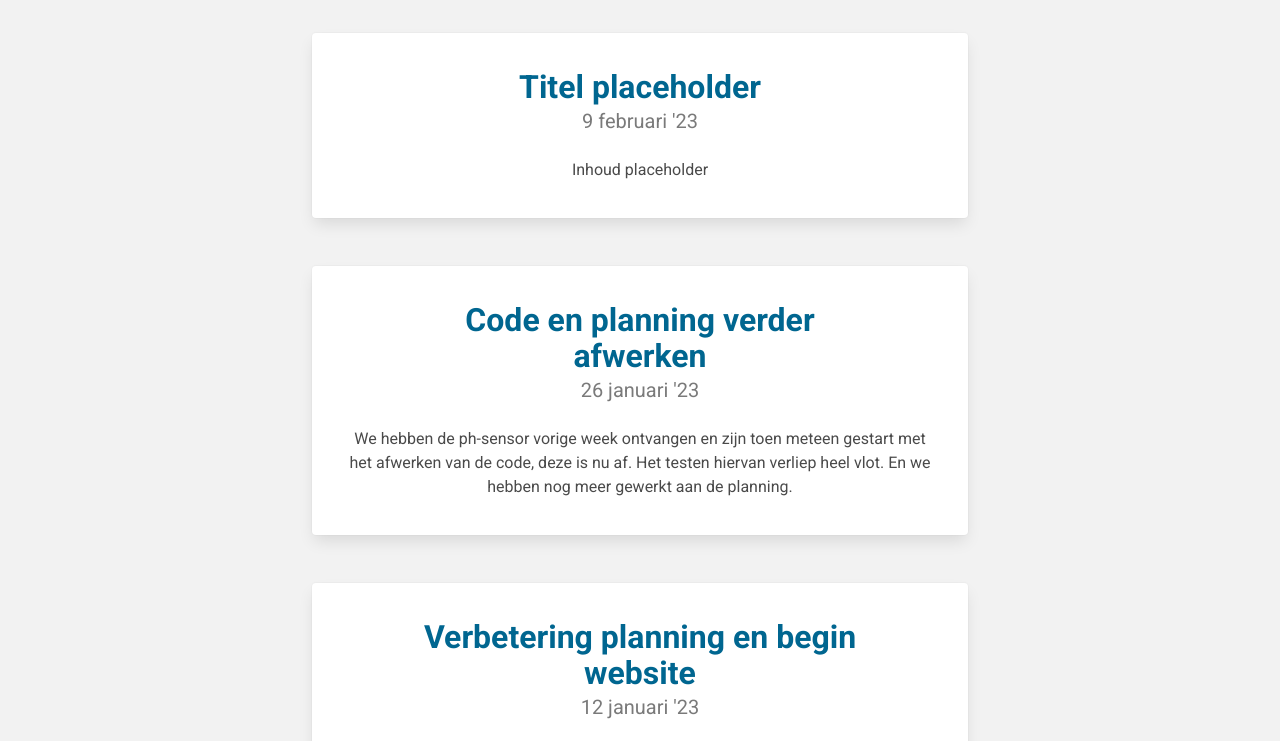
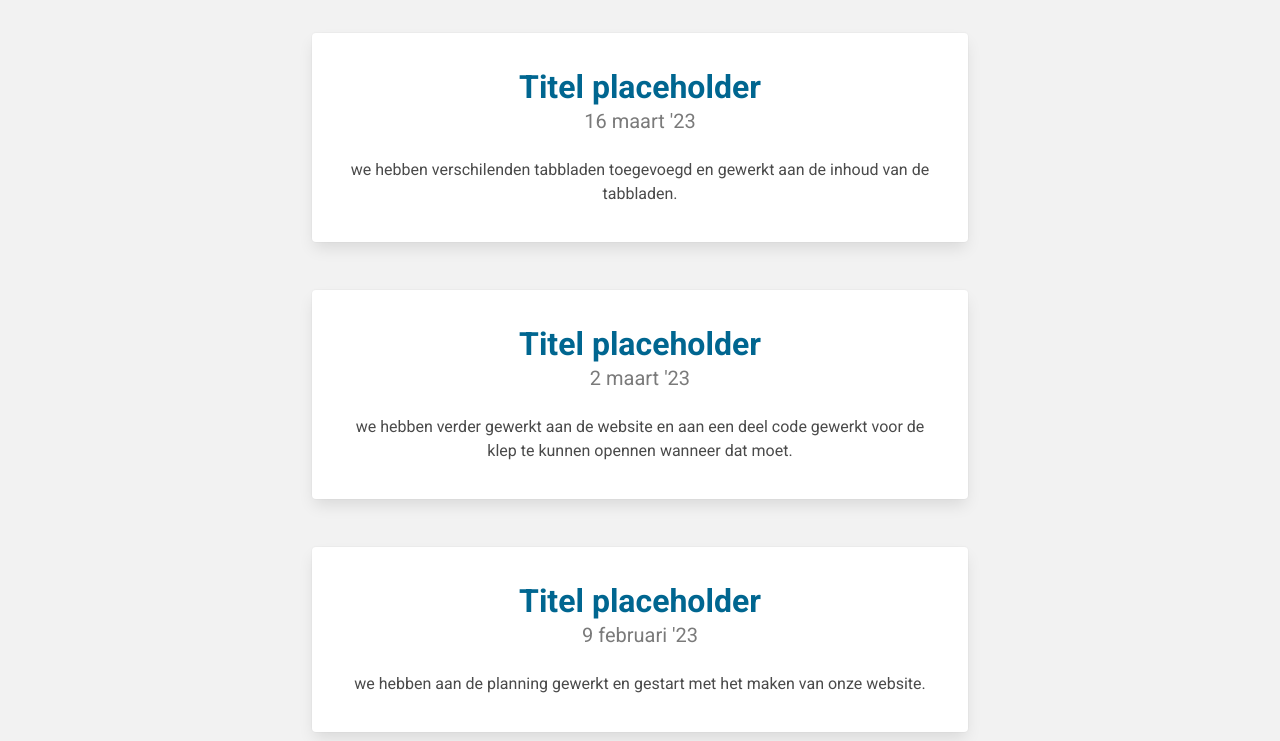
Before and after one commit to pieterrrsw/blog_pieter_sem, a plain HTML site: page index.html in a window 1280 px wide. Shown: the part 55-796 px from the top of the page. Drawn offline with nearby package versions, Linux system fonts and the light colour scheme.

Commit message:
+3 blog post sem

```diff
--- a/index.html
+++ b/index.html
@@ -47,8 +47,7 @@
           target="_blank">
           <i class="icon icon-linkedin"></i>
         </a>
-        <a class="navbar-item"
-          href="https://website-pieter-sem.netlify.app ">Website
+        <a class="navbar-item" href="https://website-pieter-sem.netlify.app ">Website
         </a>
 
       </div>
@@ -69,12 +68,45 @@
               <div class="column is-10 is-offset-1">
                 <h3 class="has-text-centered semibold title">Titel placeholder</h3>
                 <p class="has-text-centered has-text-grey subtitle">
+                  16 maart '23</p>
+              </div>
+            </div>
+
+            <div class="content has-text-centered">
+              <p>we hebben verschilenden tabbladen toegevoegd en gewerkt aan de inhoud van de tabbladen.</p>
+            </div>
+          </div>
+        </div>
+
+        <div class="column is-8 card mb-6 blogpost">
+          <div class="card-content">
+            <div class="columns">
+              <div class="column is-10 is-offset-1">
+                <h3 class="has-text-centered semibold title">Titel placeholder</h3>
+                <p class="has-text-centered has-text-grey subtitle">
+                  2 maart '23</p>
+              </div>
+            </div>
+
+            <div class="content has-text-centered">
+              <p>we hebben verder gewerkt aan de website en aan een deel code gewerkt voor de klep te kunnen opennen
+                wanneer dat moet. </p>
+            </div>
+          </div>
+        </div>
+
+        <div class="column is-8 card mb-6 blogpost">
+          <div class="card-content">
+            <div class="columns">
+              <div class="column is-10 is-offset-1">
+                <h3 class="has-text-centered semibold title">Titel placeholder</h3>
+                <p class="has-text-centered has-text-grey subtitle">
                   9 februari '23</p>
               </div>
             </div>
 
             <div class="content has-text-centered">
-              <p>Inhoud placeholder</p>
+              <p>we hebben aan de planning gewerkt en gestart met het maken van onze website.</p>
             </div>
           </div>
         </div>
```
